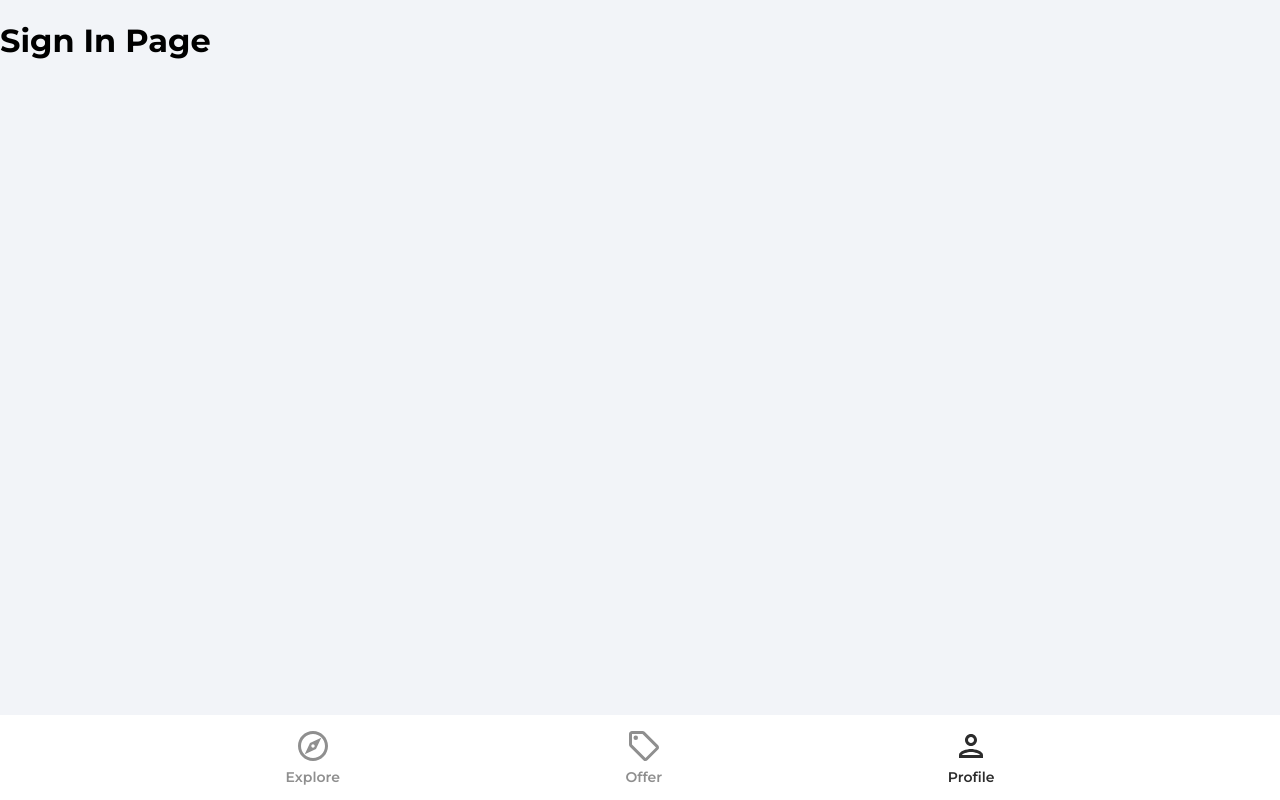
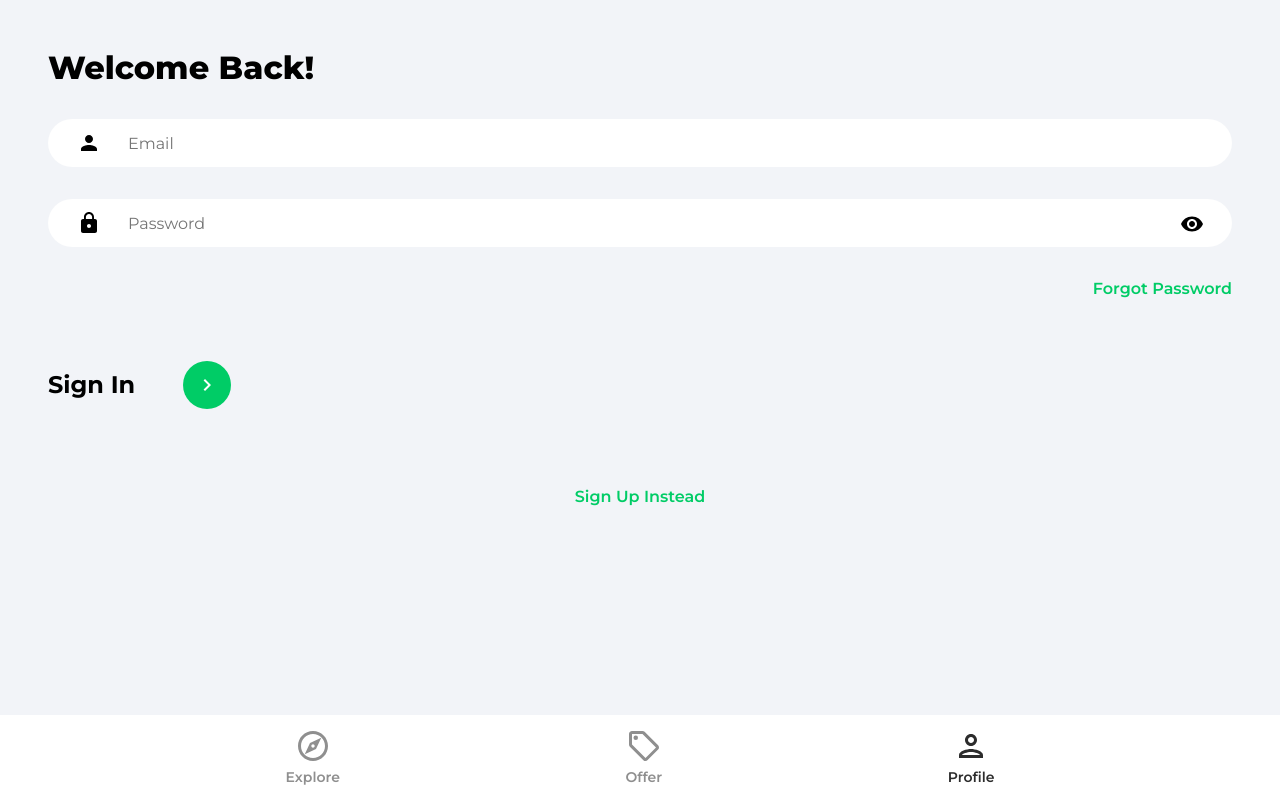
Before and after one commit to HafizzyAhmad/marketplaceproject, a React (Create React App) app: page /profile in a window 1280 px wide. Built offline with nearby package versions, Linux system fonts and the light colour scheme.

Commit message:
Create UI and Logic for signin screen

```diff
--- a/src/pages/SignIn.jsx
+++ b/src/pages/SignIn.jsx
@@ -1,10 +1,53 @@
-import React from 'react';
+import React, {useState} from 'react';
+import {Link, useNavigate} from 'react-router-dom';
+import {ReactComponent as ArrowRightIcon} from '../assets/svg/keyboardArrowRightIcon.svg';
+import visibilityIcon from '../assets/svg/visibilityIcon.svg';
 
 const SignIn = () => {
+  const [showPassword, setShowPassword] = useState(false);
+  const [formData, setFormData] = useState({
+    email: '',
+    password: ''
+  })
+
+  //destructure the data into one name
+  const {email, password} = formData;
+  const navigate = useNavigate();
+
+  const onChange = (e) => {
+    setFormData((prevState) => ({
+      ...prevState,
+      //to get the value from all value that we define on the formData
+      [e.target.id]: e.target.value
+    }))
+  }
+
   return (
-    <div>
-      <h1>Sign In Page</h1>
-    </div>
+    <>
+      <div className='pageContainer'>
+        <header>
+          <p className='pageHeader'>Welcome Back!</p>
+        </header>
+        <main>
+          <form action="">
+            <input type="email" className='emailInput' placeholder='Email' id='email' value={email} onChange={onChange}/>
+            <div className="passwordInputDiv">
+              <input type={showPassword ? 'text' : 'password'}  className='passwordInput' placeholder='Password' id='password' value={password} onChange={onChange}/>
+              <img src={visibilityIcon} alt="showPassword" className="showPassword" onClick={() => setShowPassword((prevState) => !prevState)}/>
+            </div>
+            <Link to='/forgotpassword' className='forgotPasswordLink'>Forgot Password</Link>
+            <div className="signInBar">
+              <p className='signInText'>Sign In</p>
+              <button className='signInButton'><ArrowRightIcon fill='white' width='34px'/></button>
+            </div>
+          </form>
+          {/* Google OAuth Component */}
+          <Link to='/sign-up' className='registerLink'>
+            Sign Up Instead
+          </Link>
+        </main>
+      </div>
+    </>
   );
 }
 
```
